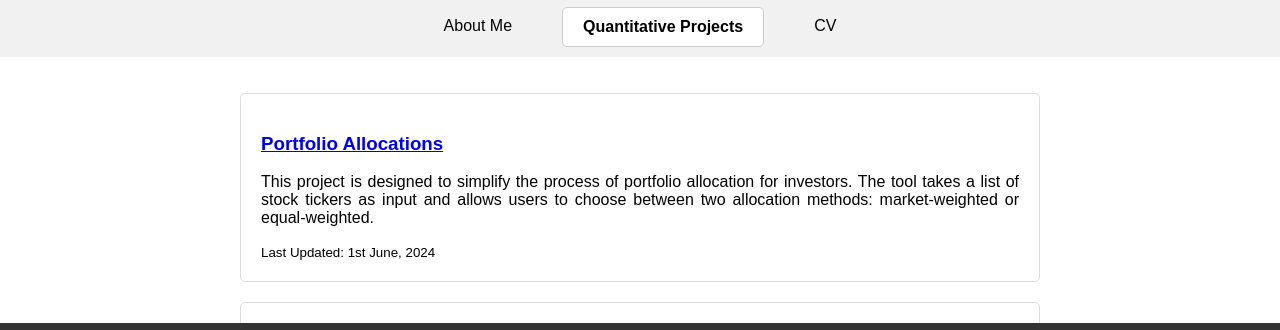
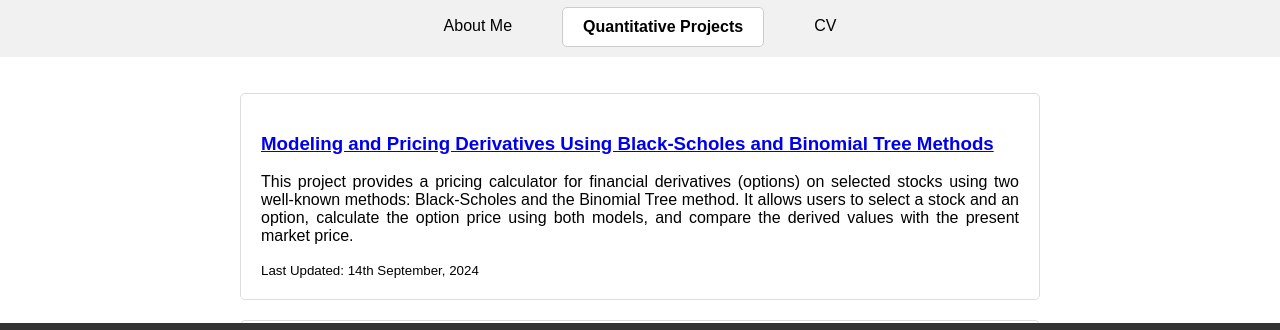
Before and after one commit to veejaykumark/veejaykathuria.github.io, a plain HTML site: page index.html in a window 1280 px wide. Both pictures are taken after a click on the link "Quantitative Projects". Shown: the part 383-713 px from the top of the page. Drawn offline with Linux system fonts and the light colour scheme; some icons are missing.

Commit message:
added option pricing project

```diff
--- a/index.html
+++ b/index.html
@@ -66,6 +66,13 @@
     <div id="projects" class="content">
 
 <!--         <h2>Projects related to Finance</h2> -->
+        <!-- Project 3 -->
+         <p><div class="project">
+            <a href="https://github.com/veejay-kathuria/option_pricing" target="_blank"><h3>Modeling and Pricing Derivatives Using Black-Scholes and Binomial Tree Methods</h3></a>
+            <p>This project provides a pricing calculator for financial derivatives (options) on selected stocks using two well-known methods: Black-Scholes and the Binomial Tree method. It allows users to select a stock and an option, calculate the option price using both models, and compare the derived values with the present market price.</p>
+<!--             <p><strong>Technologies Used:</strong> Python, Yahoo Finance</p> -->
+            <small>Last Updated: 14th September, 2024</small>
+        </div></p>
         <!-- Project 1 -->
          <p><div class="project">
             <a href="https://github.com/veejay-kathuria/portfolio_weights" target="_blank"><h3>Portfolio Allocations</h3></a>
```
